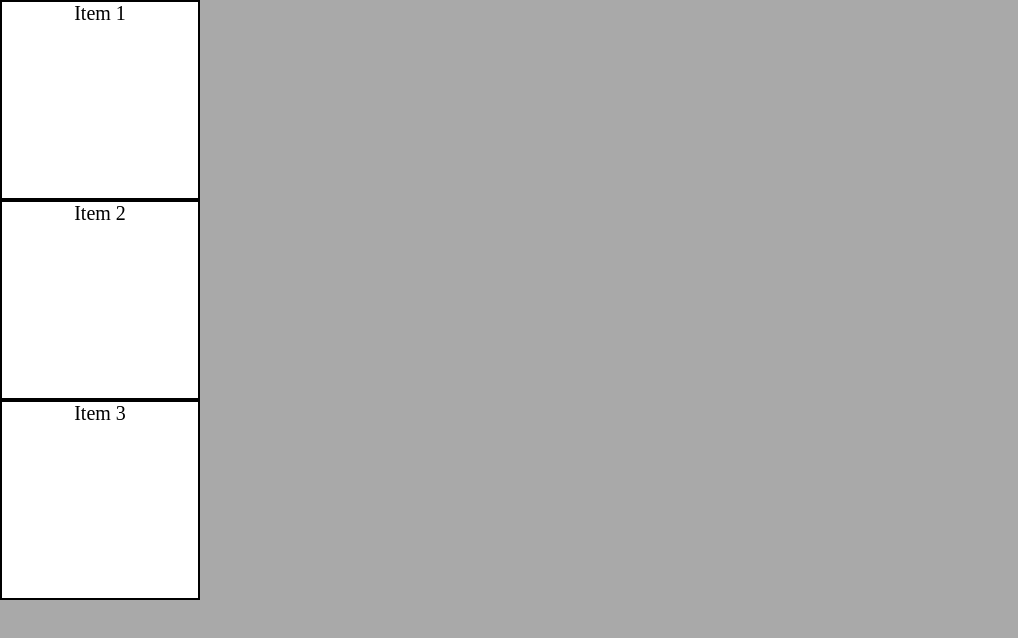
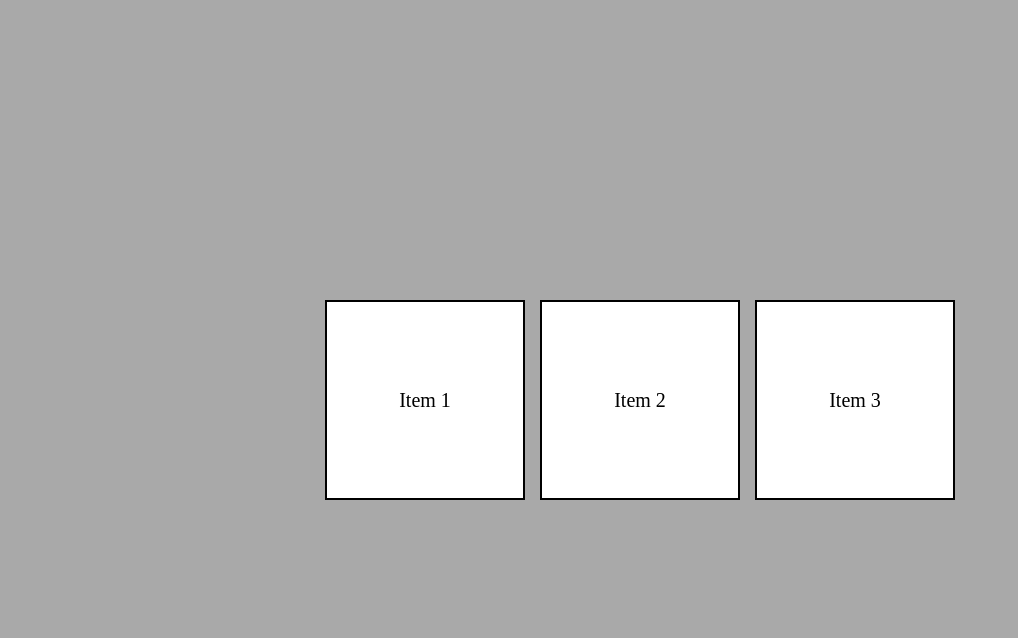
Before and after one commit to Minettii/Fullstack-Javascript, a plain HTML site: page CSS Moderno/layout_flex/index.html in a window 1280 px wide. Shown: the whole page, without its empty margins (0-1018 px from the left). Drawn offline with Linux system fonts and the light colour scheme.

Commit message:
exercicio flex

```diff
--- a/CSS Moderno/exercicio_fixacao/style.css
+++ b/CSS Moderno/exercicio_fixacao/style.css
@@ -1,8 +1,9 @@
 * {
+  margin: 0;
   padding: 0;
-    margin: 0;
   box-sizing: border-box;
 }
+
 .header {
   background-color: black;
   display: flex;
@@ -10,26 +11,31 @@
   align-items: center;
   padding: 10px 25px;
 }
+
 .logo-rock {
   width: 40px;
 }
+
 .logo-onebitcode {
   width: 200px;
 }
+
 .buttons {
   display: flex;
   gap: 10px;
 }
+
 .buttonHeader {
   font-size: 20px;
   padding: 10px 15px;
   border-radius: 10px;
+  border-color: white;
   background-color: transparent;
-    border-color: white;
   color: white;
   cursor: pointer;
   transition: 0.4s;
 }
+
 .buttonHeader:hover {
   border-color: #ff0044;
 }
--- a/CSS Moderno/layout_flex/style.css
+++ b/CSS Moderno/layout_flex/style.css
@@ -7,6 +7,11 @@
 .container {
   background-color: darkgray;
   min-height: 100vh;
+  display: flex;
+  gap: 0px 15px;
+  justify-content: center;
+  align-items: center;
+  flex-wrap: wrap;
 }
 
 .item {
@@ -15,5 +20,7 @@
   border: 2px solid black;
   background-color: white;
   font-size: 20px;
-  text-align: center;
+  display: flex;
+  justify-content: center;
+  align-items: center;
 }
```
Also changed, not shown: CSS Moderno/exercicio_fixacao/index.html (+7 -12 lines). Lines whose indentation alone changed are shown as unchanged.
